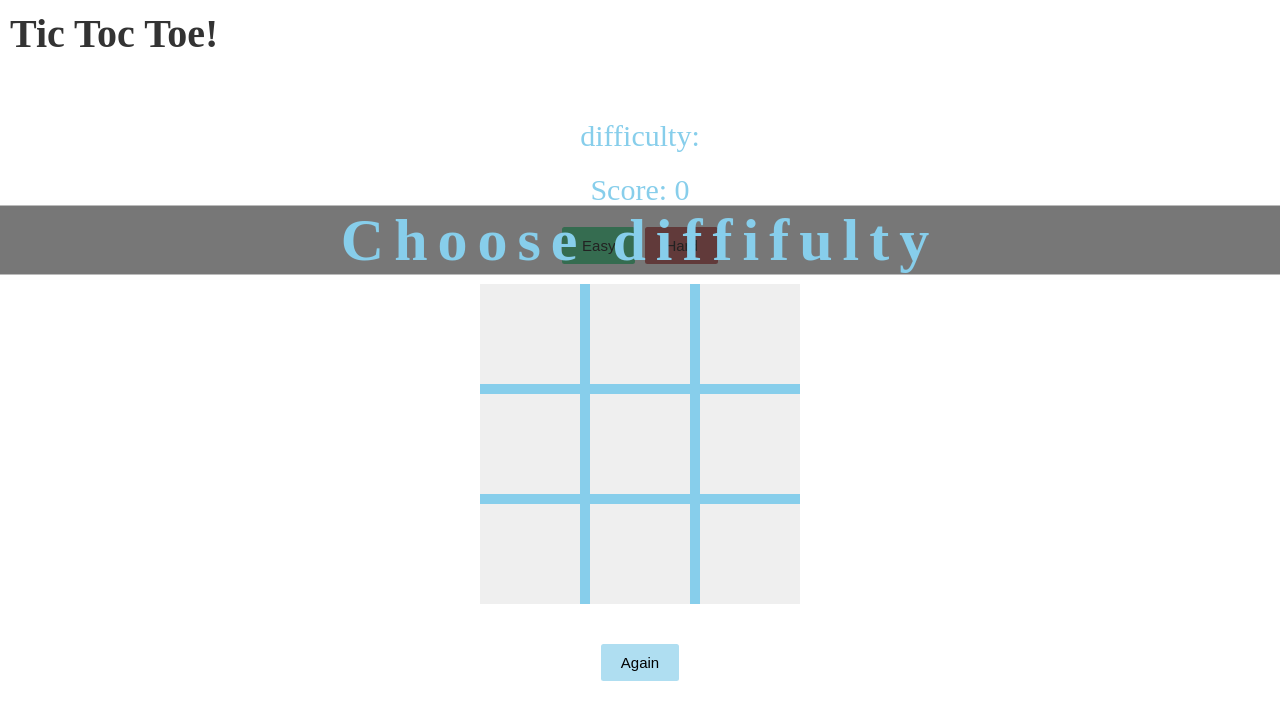
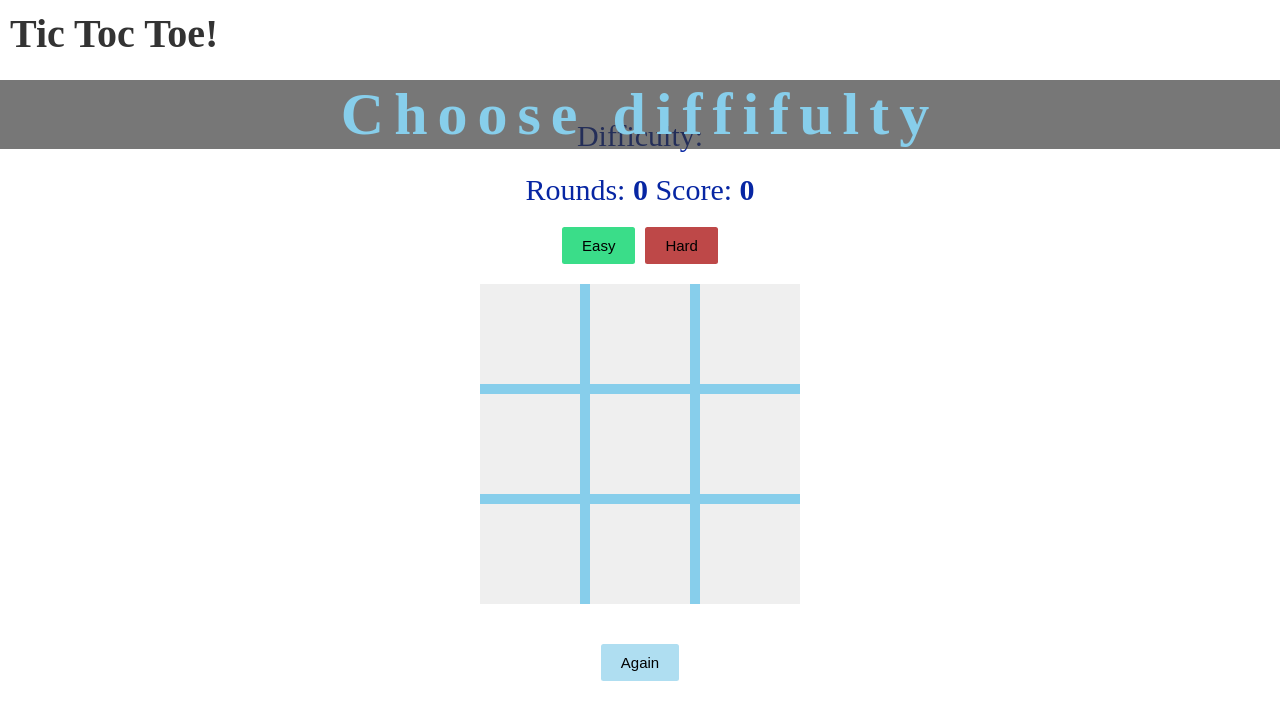
Before and after one commit to amirhoseinh73/TicTacToeJS, a React (Vite) app: page / in a window 1280 px wide. Shown: the top 720 px of the page. Built offline with nearby package versions, Linux system fonts and the light colour scheme.

Commit message:
[FT]: add rounds of play

```diff
--- a/src/components/Main.jsx
+++ b/src/components/Main.jsx
@@ -15,6 +15,7 @@ const Main = () => {
   const [isUserWin, setIsUserWin] = useState(0)
   const [difficulty, setDifficulty] = useState(null) // easy, hard
   const [score, setScore] = useState(0)
+  const [rounds, setRounds] = useState(0)
 
   const getUpdatedState = useCallback(
     (id, userID) => {
@@ -58,7 +59,10 @@ const Main = () => {
     if (isFinish) return
     if (!clicked) return
 
-    if (state.every(cell => Boolean(cell.user))) setIsFinish(true)
+    if (state.every(cell => Boolean(cell.user))) {
+      setIsFinish(true)
+      setRounds(rounds + 1)
+    }
 
     const updatedState = getUpdatedState(randomId, 2)
     if (!updatedState) return setDup(dup + 1)
@@ -69,7 +73,16 @@ const Main = () => {
     }, 1000)
 
     return () => clearTimeout(timeOut)
-  }, [randomId, clicked, state, dup, isFinish, getUpdatedState, difficulty])
+  }, [
+    randomId,
+    clicked,
+    state,
+    dup,
+    isFinish,
+    getUpdatedState,
+    difficulty,
+    rounds,
+  ])
 
   //hard
   useEffect(() => {
@@ -77,9 +90,12 @@ const Main = () => {
     if (isFinish) return
     if (!clicked) return
 
-    if (state.every(cell => Boolean(cell.user))) setIsFinish(true)
+    if (state.every(cell => Boolean(cell.user))) {
+      setIsFinish(true)
+      setRounds(rounds + 1)
+    }
 
-    const newID = cpuIdHard(randomId, state, setDup, dup)
+    const newID = cpuIdHard(randomId, state)
     if (!newID) return
     const updatedState = getUpdatedState(newID, 2)
     if (!updatedState) return setDup(dup + 1)
@@ -90,7 +106,16 @@ const Main = () => {
     }, 1000)
 
     return () => clearTimeout(timeOut)
-  }, [clicked, state, isFinish, getUpdatedState, difficulty, dup, randomId])
+  }, [
+    clicked,
+    state,
+    isFinish,
+    getUpdatedState,
+    difficulty,
+    dup,
+    randomId,
+    rounds,
+  ])
 
   useEffect(() => {
     if (isFinish) return
@@ -130,9 +155,10 @@ const Main = () => {
     if (isFinish) return
     if (!isUserWin) return
 
-    setScore(score + 1)
+    if (isUserWin === 1) setScore(score + 1)
     setIsFinish(true)
-  }, [isUserWin, isFinish, score])
+    setRounds(rounds + 1)
+  }, [isUserWin, isFinish, score, rounds])
 
   return (
     <>
@@ -161,20 +187,32 @@ const Main = () => {
         }
       />
       <article className="main">
-        <p className="score">difficulty: {difficulty}</p>
-        <p className="score">Score: {score}</p>
+        <p className="score">
+          Difficulty: <abbr>{difficulty}</abbr>
+        </p>
+        <p className="score">
+          Rounds: <abbr>{rounds}</abbr> Score: <abbr>{score}</abbr>
+        </p>
         <section className="difficulty-buttons">
           <button
             type="button"
             className="btn btn-difficulty easy"
-            onClick={() => setDifficulty("easy")}
+            onClick={() => {
+              setDifficulty("easy")
+              setScore(0)
+              setRounds(0)
+            }}
           >
             Easy
           </button>
           <button
             type="button"
             className="btn btn-difficulty hard"
-            onClick={() => setDifficulty("hard")}
+            onClick={() => {
+              setDifficulty("hard")
+              setScore(0)
+              setRounds(0)
+            }}
           >
             Hard
           </button>
@@ -201,7 +239,6 @@ const Main = () => {
             setDup(0)
             setIsFinish(false)
             setIsUserWin(0)
-            // setDifficulty(null)
           }}
         >
           Again
--- a/src/helper.js
+++ b/src/helper.js
@@ -43,7 +43,7 @@ export const checkWinPlanMatch = userIds => {
   return checkWin
 }
 
-export const cpuIdHard = (randomId, state, setDup, dup) => {
+export const cpuIdHard = (randomId, state) => {
   const user1Ids = []
   const user2Ids = []
   const emptyCells = []
@@ -56,12 +56,9 @@ export const cpuIdHard = (randomId, state, setDup, dup) => {
   })
 
   if (!user1Ids.includes(5) && emptyCells.includes(5)) return 5
-  if (user1Ids.includes(5) && user1Ids.length === 1) {
-    if (emptyCells.includes(randomId)) return randomId
-    return setDup(dup + 1)
-  }
+  if (user1Ids.includes(5) && user1Ids.length === 1) return randomNumberRange(1, 3, 7, 9) //prettier-ignore
 
-  // get win cpu
+  // priority to get win cpu
   if (user2Ids.includes(1) && user2Ids.includes(2) && emptyCells.includes(3)) return 3 //prettier-ignore
   if (user2Ids.includes(1) && user2Ids.includes(3) && emptyCells.includes(2)) return 2 //prettier-ignore
   if (user2Ids.includes(1) && user2Ids.includes(4) && emptyCells.includes(7)) return 7 //prettier-ignore
@@ -86,7 +83,7 @@ export const cpuIdHard = (randomId, state, setDup, dup) => {
   if (user2Ids.includes(7) && user2Ids.includes(9) && emptyCells.includes(8)) return 8 //prettier-ignore
   if (user2Ids.includes(8) && user2Ids.includes(9) && emptyCells.includes(1)) return 1 //prettier-ignore
 
-  //priority to stop user 1
+  //stop user 1
   if (user1Ids.includes(1) && user1Ids.includes(2) && emptyCells.includes(3)) return 3 //prettier-ignore
   if (user1Ids.includes(1) && user1Ids.includes(3) && emptyCells.includes(2)) return 2 //prettier-ignore
   if (user1Ids.includes(1) && user1Ids.includes(4) && emptyCells.includes(7)) return 7 //prettier-ignore
--- a/src/style.css
+++ b/src/style.css
@@ -4,6 +4,7 @@
   --color-background: #87ceeb;
   --color-background-transparent: #87ceebaa;
 
+  --color-text: #0726a3;
   --color-user-1: #be4848;
   --color-user-1-transparent: #be4848aa;
   --color-user-2: #3add89;
@@ -156,9 +157,9 @@ button {
 .message {
   opacity: 0;
   position: fixed;
-  left: 50%;
-  top: 30%;
-  transform: translate(-50%, -50%) scale(0);
+  left: 0;
+  top: 8rem;
+  transform: scale(0);
   transition: all 500ms linear;
   z-index: 99;
   font-size: 12rem;
@@ -181,7 +182,7 @@ button {
 .message.win,
 .message.draw {
   opacity: 1;
-  transform: translate(-50%,-50%) scale(1);
+  transform: scale(1);
 }
 
 .draw {
@@ -199,5 +200,11 @@ button {
 .score {
   margin-bottom: 2rem;
   font-size: 3rem;
-  color: var(--color-background);
+  font-weight: 500;
+  color: var(--color-text);
+  text-transform: capitalize;
 }
+
+.score abbr {
+  font-weight: 900;
+}
```
